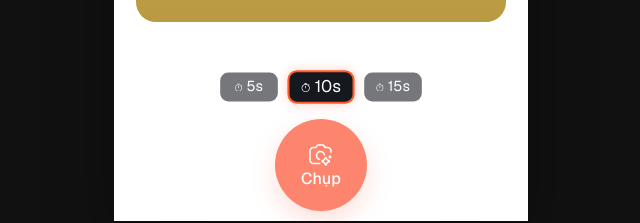
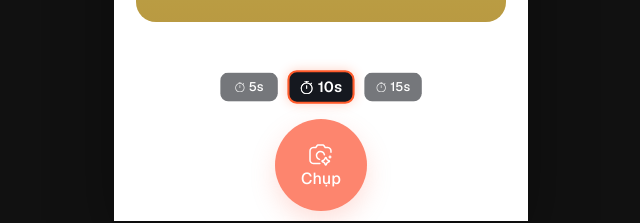
Before and after one commit to lahieuphong/btmt-photobooth, a Next.js app: page /capture in a window 1280 px wide. Shown: the part 547-770 px from the top of the page, without its empty margins (319-959 px from the left). Built offline with nearby package versions, Linux system fonts and the light colour scheme.

Commit message:
fix(ui): resolve capture and preview asset paths for basePath
- use getAssetPath for capture and preview icon assets

- polish countdown button states and accessibility on capture

```diff
--- a/app/(photobooth)/capture/page.tsx
+++ b/app/(photobooth)/capture/page.tsx
@@ -14,6 +14,7 @@ import {
 } from '@/src/features/photobooth/constants/capture'
 import { PHOTOBOOTH_DEFAULT_SESSION } from '@/src/features/photobooth/constants/session'
 import { PHOTOBOOTH_SCREEN_STATE_MAP } from '@/src/features/photobooth/config/screenState'
+import { getAssetPath } from '@/src/features/photobooth/utils/assetPath'
 
 export default function CapturePage() {
   const screen = PHOTOBOOTH_SCREEN_STATE_MAP.capture
@@ -56,22 +57,35 @@ export default function CapturePage() {
                       key={value}
                       type="button"
                       onClick={() => setSelectedCountdown(value)}
+                      aria-pressed={isSelected}
                       className={[
-                        'flex h-[30px] min-w-[58px] items-center justify-center gap-1 rounded-[9px] px-2 text-[10px] font-medium leading-none text-white transition-all duration-150 sm:h-[32px] sm:min-w-[64px] sm:text-[11px]',
+                        'flex h-[30px] min-w-[58px] transform-gpu items-center justify-center gap-1 rounded-[9px] px-2 text-[10px] font-medium leading-none text-white transition-[transform,background-color,border-color,box-shadow,opacity] duration-220 ease-out active:scale-95 sm:h-[32px] sm:min-w-[64px] sm:text-[11px]',
                         isSelected
                           ? 'scale-105 border-2 border-[#FF5A2A] bg-[#15181F] shadow-[0_0_10px_rgba(255,90,42,0.28)]'
                           : 'scale-90 bg-[#75777B]',
                       ].join(' ')}
                     >
                       <Image
-                        src="/images/photobooth/capture/stopwatch.svg"
+                        src={getAssetPath('/images/photobooth/capture/stopwatch.svg')}
                         alt=""
                         aria-hidden="true"
-                        width={8}
-                        height={8}
-                        className="h-[8px] w-[8px] sm:h-[9px] sm:w-[9px]"
+                        width={11}
+                        height={11}
+                        className={[
+                          'shrink-0 transition-all duration-150',
+                          isSelected
+                            ? 'h-[12px] w-[12px] opacity-100 drop-shadow-[0_0_0.25px_rgba(255,255,255,0.95)] sm:h-[13px] sm:w-[13px]'
+                            : 'h-[11px] w-[11px] opacity-85 sm:h-[12px] sm:w-[12px]',
+                        ].join(' ')}
                       />
-                      <span>{value}s</span>
+                      <span
+                        className={[
+                          'text-[13px] sm:text-[14px]',
+                          isSelected ? 'font-semibold' : 'font-medium',
+                        ].join(' ')}
+                      >
+                        {value}s
+                      </span>
                     </button>
                   )
                 })}
@@ -82,12 +96,12 @@ export default function CapturePage() {
                   href={screen.nextHref}
                   className="flex h-[84px] w-[84px] flex-col items-center justify-center rounded-full bg-[#FD856E] text-white shadow-[0_10px_24px_rgba(253,133,110,0.25)] sm:h-[92px] sm:w-[92px]"
                 >
-                  <Image
-                    src="/images/photobooth/capture/camera-sparkles.svg"
-                    alt=""
-                    aria-hidden="true"
-                    width={22}
-                    height={22}
+              <Image
+                src={getAssetPath('/images/photobooth/capture/camera-sparkles.svg')}
+                alt=""
+                aria-hidden="true"
+                width={22}
+                height={22}
                     className="h-[22px] w-[22px] sm:h-[24px] sm:w-[24px]"
                   />
                   <span className="mt-1 text-[14px] font-medium leading-none text-white sm:text-[16px]">
--- a/app/(photobooth)/preview/page.tsx
+++ b/app/(photobooth)/preview/page.tsx
@@ -18,6 +18,7 @@ import {
   getPhotoboothLayoutPreviewMode,
   type PhotoboothLayoutPreviewMode,
 } from '@/src/features/photobooth/utils/layoutPreview'
+import { getAssetPath } from '@/src/features/photobooth/utils/assetPath'
 
 function PreviewPhotoCard({
   className = '',
@@ -168,8 +169,10 @@ export default function PreviewPage() {
                 primaryLabel={primaryActionLabel}
                 onSecondaryClick={handleRetakeAll}
                 onPrimaryClick={handleConfirmPreview}
-                secondaryIconSrc="/images/photobooth/preview/arrow-rotate-left.svg"
-                primaryIconSrc="/images/photobooth/preview/arrow-right.svg"
+                secondaryIconSrc={getAssetPath(
+                  '/images/photobooth/preview/arrow-rotate-left.svg'
+                )}
+                primaryIconSrc={getAssetPath('/images/photobooth/preview/arrow-right.svg')}
               />
             </div>
           </div>
```
